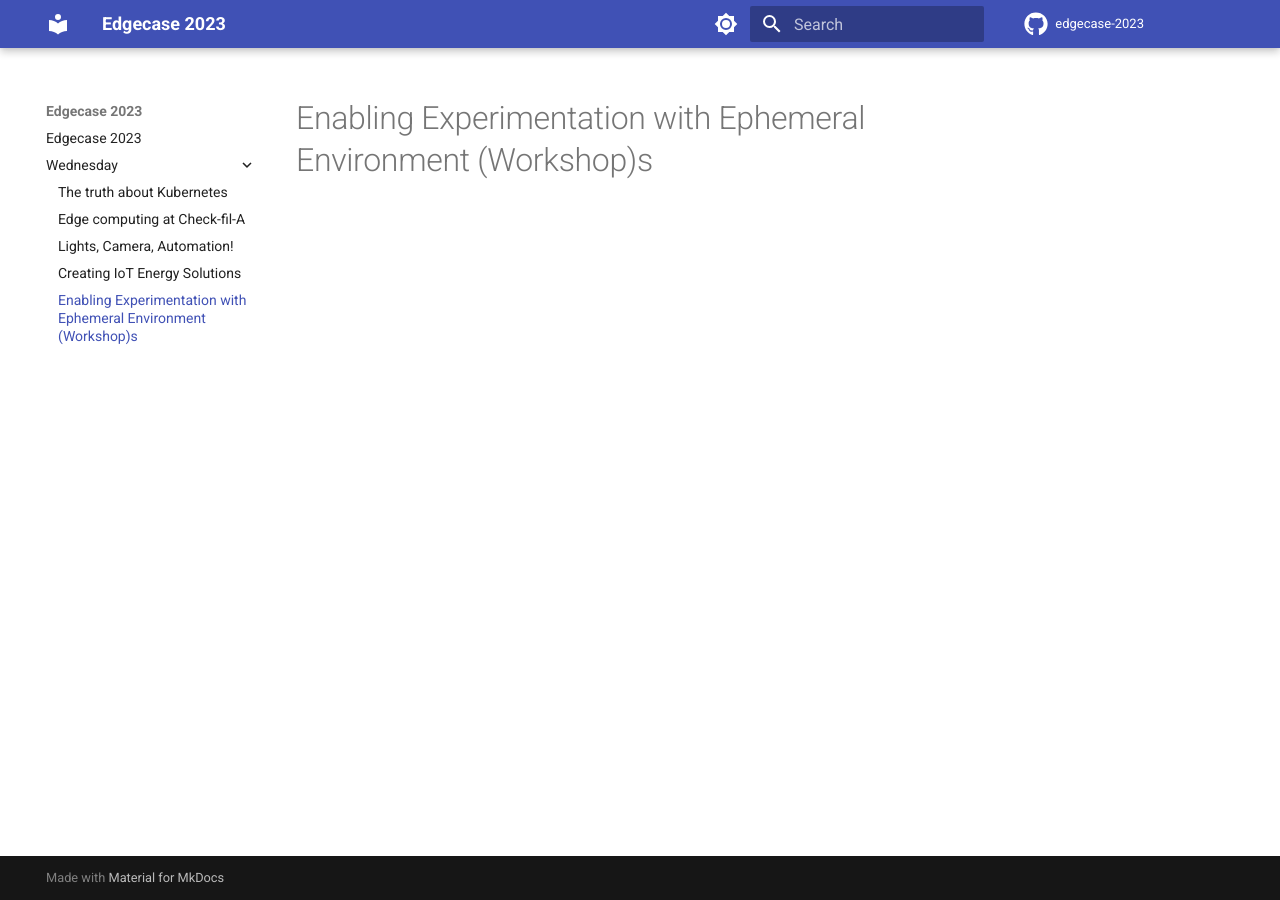
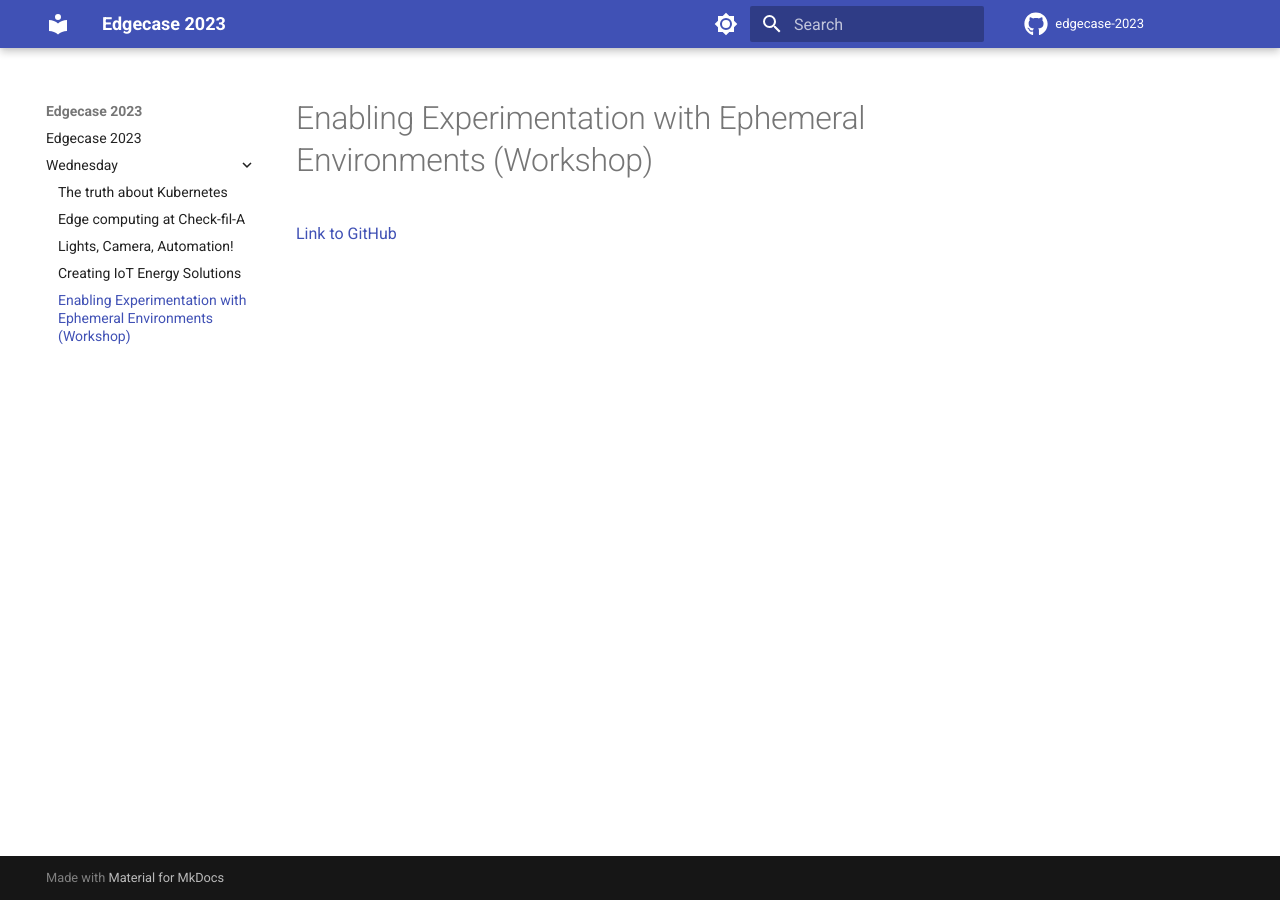
Before and after one commit to RobKenis/edgecase-2023, an MkDocs documentation site: the page built from docs/wednesday/5-enabling-experimentation.md, in a window 1280 px wide. Built offline with MkDocs 1.6.1 and Material for MkDocs 9.7.7, drawn with Linux system fonts in a browser that asks for light colours; comment, search, counter and statistics services are not loaded.

Commit message:
Fix typo

```diff
--- a/docs/wednesday/5-enabling-experimentation.md
+++ b/docs/wednesday/5-enabling-experimentation.md
@@ -1 +1,3 @@
-# Enabling Experimentation with Ephemeral Environment (Workshop)s
+# Enabling Experimentation with Ephemeral Environments (Workshop)
+
+[Link to GitHub](https://github.com/rio/enabling-experimentation-workshop)
```
